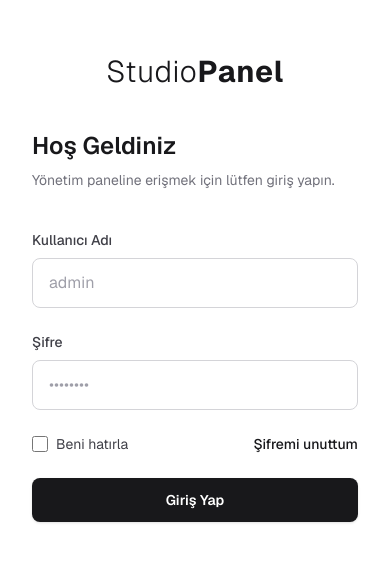
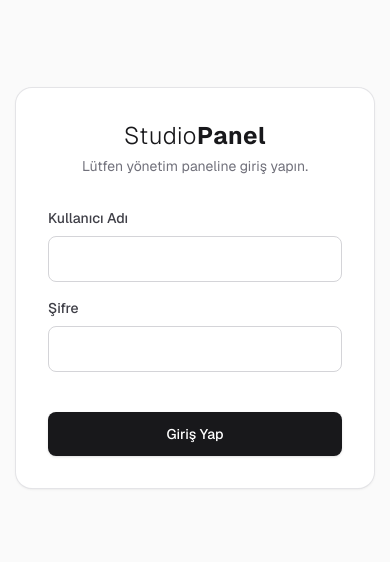
Before and after one commit to omerfarukdemir01/dugun-fotograf-sistemi, a Next.js app: page /login in a window 390 px wide. Shown: the part 134-696 px from the top of the page. Built offline with nearby package versions, Linux system fonts and the light colour scheme.

Commit message:
Admin paneli güvenlik kilidi ve login sistemi tamamlandı

```diff
--- a/app/admin/gallery/[id]/page.tsx
+++ b/app/admin/gallery/[id]/page.tsx
@@ -2,7 +2,7 @@
 
 import { use, useState, useEffect } from "react";
 import Link from "next/link";
-import Image from "next/image"; // Next.js'in optimize edilmiş resim bileşeni
+import Image from "next/image";
 
 interface IPhoto {
   _id: string;
@@ -18,7 +18,9 @@ export default function GalleryDetailPage({ params }: { params: Promise<{ id: st
   const [photos, setPhotos] = useState<IPhoto[]>([]);
   const [loading, setLoading] = useState(true);
 
-  // Bu galeriye ait fotoğrafları veritabanından çeken fonksiyon
+  // EKLENEN KISIM: Tıklanan fotoğrafı büyük göstermek için hafıza
+  const [selectedImage, setSelectedImage] = useState<string | null>(null);
+
   const fetchPhotos = async () => {
     try {
       const response = await fetch(`/api/photos?galleryId=${galleryId}`);
@@ -33,7 +35,6 @@ export default function GalleryDetailPage({ params }: { params: Promise<{ id: st
     }
   };
 
-  // Sayfa yüklendiğinde fotoğrafları getir
   useEffect(() => {
     fetchPhotos();
   }, [galleryId]);
@@ -58,7 +59,6 @@ export default function GalleryDetailPage({ params }: { params: Promise<{ id: st
       const resData = await response.json();
 
       if (resData.success) {
-        // Yükleme başarılı olunca listeyi hemen yenile
         fetchPhotos();
       } else {
         alert("Hata: " + resData.error);
@@ -110,7 +110,6 @@ export default function GalleryDetailPage({ params }: { params: Promise<{ id: st
             </div>
           </div>
 
-          {/* EKLENEN KISIM: FOTOĞRAF GALERİSİ */}
           <h3 className="text-lg font-semibold text-zinc-900 mb-6">Yüklenen Fotoğraflar ({photos.length})</h3>
 
           {loading ? (
@@ -122,7 +121,12 @@ export default function GalleryDetailPage({ params }: { params: Promise<{ id: st
           ) : (
             <div className="grid grid-cols-2 sm:grid-cols-3 md:grid-cols-4 lg:grid-cols-5 gap-4">
               {photos.map((photo) => (
-                <div key={photo._id} className="group relative aspect-square overflow-hidden rounded-xl bg-zinc-100 ring-1 ring-zinc-200">
+                <div
+                  key={photo._id}
+                  // EKLENEN KISIM: onClick özelliği ile seçili resmi ayarlıyoruz ve imleci büyüteç yapıyoruz
+                  onClick={() => setSelectedImage(photo.url)}
+                  className="group relative aspect-square overflow-hidden rounded-xl bg-zinc-100 ring-1 ring-zinc-200 cursor-zoom-in"
+                >
                   <Image
                     src={photo.url}
                     alt="Düğün Fotoğrafı"
@@ -130,9 +134,14 @@ export default function GalleryDetailPage({ params }: { params: Promise<{ id: st
                     className="object-cover transition-transform duration-300 group-hover:scale-105"
                     sizes="(max-width: 768px) 50vw, 20vw"
                   />
-                  {/* Fotoğraf silme butonu eklenebilir (Şimdilik görsel) */}
                   <div className="absolute top-2 right-2 opacity-0 group-hover:opacity-100 transition-opacity">
-                    <button className="bg-red-500 text-white p-1.5 rounded-md text-xs hover:bg-red-600">
+                    <button
+                      onClick={(e) => {
+                        e.stopPropagation(); // Butona tıklayınca fotoğrafı büyütmemesi için durduruyoruz
+                        alert("Silme işlemi yakında eklenecek!");
+                      }}
+                      className="bg-red-500 text-white p-1.5 rounded-md text-xs hover:bg-red-600 shadow-sm"
+                    >
                       Sil
                     </button>
                   </div>
@@ -140,9 +149,32 @@ export default function GalleryDetailPage({ params }: { params: Promise<{ id: st
               ))}
             </div>
           )}
-
         </div>
       </main>
+
+      {/* EKLENEN KISIM: BÜYÜK RESİM GÖSTERME MODALI */}
+      {selectedImage && (
+        <div
+          className="fixed inset-0 z-50 flex items-center justify-center bg-black/90 p-4 backdrop-blur-sm cursor-zoom-out"
+          onClick={() => setSelectedImage(null)}
+        >
+          <button
+            className="absolute top-6 right-6 text-zinc-400 hover:text-white text-2xl"
+            onClick={() => setSelectedImage(null)}
+          >
+            ✕
+          </button>
+
+          <div className="relative max-w-5xl max-h-[90vh] overflow-hidden rounded-lg shadow-2xl">
+            <img
+              src={selectedImage}
+              alt="Büyük Görünüm"
+              className="max-w-full max-h-[85vh] object-contain select-none"
+            />
+          </div>
+        </div>
+      )}
+
     </div>
   );
 }
--- a/app/admin/page.tsx
+++ b/app/admin/page.tsx
@@ -1,6 +1,7 @@
 "use client";
 import Link from "next/link";
 import { useState, useEffect } from "react";
+import { useRouter } from "next/navigation"; // 1. EKLENEN KISIM: Yönlendirme aracı
 
 // Bir galerinin sahip olduğu veri yapısını TypeScript'e tanıtıyoruz
 interface IGallery {
@@ -11,6 +12,18 @@ interface IGallery {
 }
 
 export default function AdminPage() {
+  const router = useRouter(); // Yönlendiriciyi başlattık
+
+  // 2. EKLENEN KISIM: Güvenlik Bekçisi
+  // Sayfa açılır açılmaz tarayıcı hafızasına (localStorage) bakar
+  useEffect(() => {
+    const auth = localStorage.getItem("isAdminAuthenticated");
+    if (auth !== "true") {
+      // Eğer kilit anahtarı yoksa kapıdan içeri almaz, logine yollar
+      router.push("/login");
+    }
+  }, [router]);
+
   const [isOpen, setIsOpen] = useState(false);
   const [title, setTitle] = useState("");
   const [date, setDate] = useState("");
@@ -75,9 +88,18 @@ export default function AdminPage() {
           </h1>
           <div className="flex items-center gap-4">
             <span className="text-sm font-medium text-zinc-600">Hoş geldin, Admin</span>
-            <button className="rounded-lg bg-zinc-100 px-4 py-2 text-sm font-medium text-zinc-700 transition-colors hover:bg-zinc-200">
+
+            {/* 3. EKLENEN KISIM: Çıkış Yap butonu aktif edildi */}
+            <button
+              onClick={() => {
+                localStorage.removeItem("isAdminAuthenticated");
+                router.push("/login");
+              }}
+              className="rounded-lg bg-zinc-100 px-4 py-2 text-sm font-medium text-zinc-700 transition-colors hover:bg-zinc-200"
+            >
               Çıkış Yap
             </button>
+
           </div>
         </div>
       </header>
@@ -123,7 +145,6 @@ export default function AdminPage() {
                     <button className="flex-1 rounded-lg bg-zinc-100 px-3 py-2 text-sm font-medium text-zinc-700 transition-colors hover:bg-zinc-200">
                       Düzenle
                     </button>
-                    {/* İŞTE DEĞİŞTİRDİĞİMİZ KISIM BURASI: Button yerine Link kullandık */}
                     <Link
                       href={`/admin/gallery/${gallery._id}`}
                       className="flex-1 rounded-lg bg-zinc-900 px-3 py-2 text-center text-sm font-medium text-white transition-colors hover:bg-zinc-800"
--- /dev/null
+++ b/app/api/login/route.ts
@@ -0,0 +1,22 @@
+import { NextResponse } from "next/server";
+
+export async function POST(request: Request) {
+  try {
+    const { username, password } = await request.json();
+
+    // .env.local dosyasındaki gerçek bilgilerle tarayıcıdan gelenleri karşılaştırıyoruz
+    if (
+      username === process.env.ADMIN_USERNAME &&
+      password === process.env.ADMIN_PASSWORD
+    ) {
+      // Giriş başarılıysa tarayıcıya onay dönüyoruz
+      return NextResponse.json({ success: true });
+    }
+
+    // Bilgiler yanlışsa hata dönüyoruz
+    return NextResponse.json({ error: "Kullanıcı adı veya şifre hatalı!" }, { status: 401 });
+
+  } catch (error) {
+    return NextResponse.json({ error: "Sistemsel bir hata oluştu." }, { status: 500 });
+  }
+}
--- a/app/login/page.tsx
+++ b/app/login/page.tsx
@@ -1,85 +1,91 @@
+"use client";
+
+import { useState } from "react";
+import { useRouter } from "next/navigation";
+
 export default function LoginPage() {
+  const [username, setUsername] = useState("");
+  const [password, setPassword] = useState("");
+  const [error, setError] = useState("");
+  const [loading, setLoading] = useState(false);
+
+  const router = useRouter();
+
+  const handleLogin = async (e: React.FormEvent) => {
+    e.preventDefault();
+    setError("");
+    setLoading(false);
+
+    try {
+      const response = await fetch("/api/login", {
+        method: "POST",
+        headers: { "Content-Type": "application/json" },
+        body: JSON.stringify({ username, password }),
+      });
+
+      const data = await response.json();
+
+      if (data.success) {
+        // Giriş başarılıysa tarayıcı hafızasına (session) küçük bir kilit anahtarı bırakıyoruz
+        localStorage.setItem("isAdminAuthenticated", "true");
+        // Ve admin paneline uçuruyoruz
+        router.push("/admin");
+      } else {
+        setError(data.error);
+      }
+    } catch (err) {
+      setError("Sunucuyla bağlantı kurulamadı.");
+    }
+  };
+
   return (
-    // Ekranı ikiye böleceğimiz ana kapsayıcı
-    <div className="flex min-h-screen font-sans bg-white">
+    <div className="min-h-screen bg-zinc-50 flex items-center justify-center p-4 font-sans">
+      <div className="w-full max-w-md bg-white rounded-2xl p-8 shadow-sm ring-1 ring-zinc-200">
 
-      {/* SOL TARAF: Görsel ve Marka Alanı (Sadece büyük ekranlarda görünür) */}
-      <div className="relative hidden w-1/2 flex-col justify-between bg-zinc-900 p-12 text-white lg:flex">
-        {/* İleride buraya <Image /> etiketiyle gerçek bir fotoğraf eklenebilir, şimdilik şık bir desen/renk */}
-        <div className="absolute inset-0 bg-zinc-900 bg-[url('https://images.unsplash.com/photo-1511285560929-80b456fea0bc?q=80&w=2069&auto=format&fit=crop')] bg-cover bg-center bg-no-repeat opacity-40 mix-blend-overlay"></div>
-
-        {/* Sol Üst Logo */}
-        <div className="relative z-10">
-          <h2 className="text-3xl font-light tracking-wide">
+        <div className="text-center mb-8">
+          <h1 className="text-2xl font-light tracking-wide text-zinc-900">
             Studio<span className="font-bold">Panel</span>
-          </h2>
+          </h1>
+          <p className="text-sm text-zinc-500 mt-1">Lütfen yönetim paneline giriş yapın.</p>
         </div>
 
-        {/* Sol Alt Karşılama Metni */}
-        <div className="relative z-10 mt-auto max-w-md">
-          <h1 className="text-4xl font-semibold tracking-tight">
-            Anıları güvenle paylaşın.
-          </h1>
-          <p className="mt-4 text-lg text-zinc-300">
-            Müşterilerinize özel galeriler oluşturun, fotoğrafları yüksek kalitede sunun ve favori seçimlerini tek bir ekrandan kolayca yönetin.
-          </p>
+        {error && (
+          <div className="mb-4 p-3 bg-red-50 text-red-700 text-sm rounded-lg border border-red-200 text-center">
+            {error}
           </div>
-      </div>
+        )}
 
-      {/* SAĞ TARAF: Giriş Formu */}
-      <div className="flex w-full items-center justify-center p-8 lg:w-1/2">
-        <div className="w-full max-w-md">
-
-          {/* Mobil ekranlar için Logo (Sadece mobilde görünür) */}
-          <div className="mb-10 text-center lg:hidden">
-             <h2 className="text-3xl font-light tracking-wide text-zinc-900">
-              Studio<span className="font-bold">Panel</span>
-            </h2>
-          </div>
-
-          <div className="mb-10">
-            <h3 className="text-2xl font-semibold text-zinc-900">Hoş Geldiniz</h3>
-            <p className="mt-2 text-sm text-zinc-500">
-              Yönetim paneline erişmek için lütfen giriş yapın.
-            </p>
-          </div>
-
-          <form className="space-y-6">
+        <form onSubmit={handleLogin} className="space-y-4">
           <div>
             <label className="block text-sm font-medium text-zinc-700">Kullanıcı Adı</label>
             <input
               type="text"
-                placeholder="admin"
-                className="mt-2 block w-full rounded-lg border border-zinc-300 px-4 py-3 text-zinc-900 transition-colors placeholder-zinc-400 focus:border-zinc-900 focus:outline-none focus:ring-1 focus:ring-zinc-900"
+              required
+              value={username}
+              onChange={(e) => setUsername(e.target.value)}
+              className="mt-2 block w-full rounded-lg border border-zinc-300 px-4 py-2.5 text-zinc-900 focus:border-zinc-900 focus:outline-none focus:ring-1 focus:ring-zinc-900"
             />
           </div>
+
           <div>
             <label className="block text-sm font-medium text-zinc-700">Şifre</label>
             <input
               type="password"
-                placeholder="••••••••"
-                className="mt-2 block w-full rounded-lg border border-zinc-300 px-4 py-3 text-zinc-900 transition-colors placeholder-zinc-400 focus:border-zinc-900 focus:outline-none focus:ring-1 focus:ring-zinc-900"
+              required
+              value={password}
+              onChange={(e) => setPassword(e.target.value)}
+              className="mt-2 block w-full rounded-lg border border-zinc-300 px-4 py-2.5 text-zinc-900 focus:border-zinc-900 focus:outline-none focus:ring-1 focus:ring-zinc-900"
             />
           </div>
 
-            <div className="flex items-center justify-between">
-              <div className="flex items-center">
-                <input id="remember-me" type="checkbox" className="h-4 w-4 rounded border-zinc-300 text-zinc-900 focus:ring-zinc-900" />
-                <label htmlFor="remember-me" className="ml-2 block text-sm text-zinc-700">Beni hatırla</label>
-              </div>
-              <a href="#" className="text-sm font-medium text-zinc-900 hover:underline">Şifremi unuttum</a>
-            </div>
-
           <button
-              type="button"
-              className="mt-4 flex w-full justify-center rounded-lg bg-zinc-900 px-4 py-3 text-sm font-semibold text-white shadow-sm transition-all hover:bg-zinc-800 focus:outline-none focus:ring-2 focus:ring-zinc-900 focus:ring-offset-2"
+            type="submit"
+            className="w-full mt-6 rounded-lg bg-zinc-900 py-3 text-sm font-medium text-white shadow-sm hover:bg-zinc-800 transition-colors"
           >
             Giriş Yap
           </button>
         </form>
       </div>
     </div>
-
-    </div>
   );
 }
```
Lines whose indentation alone changed are shown as unchanged.
